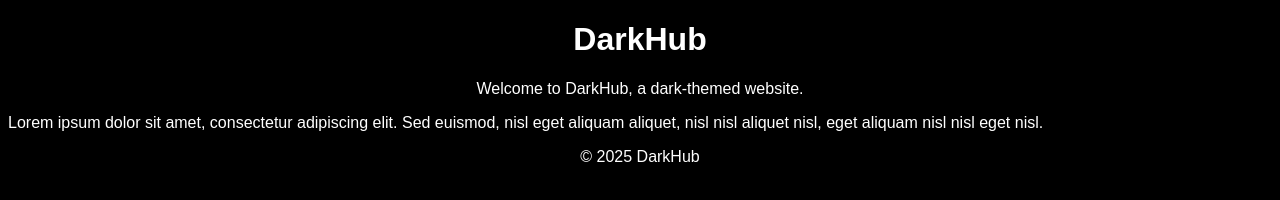
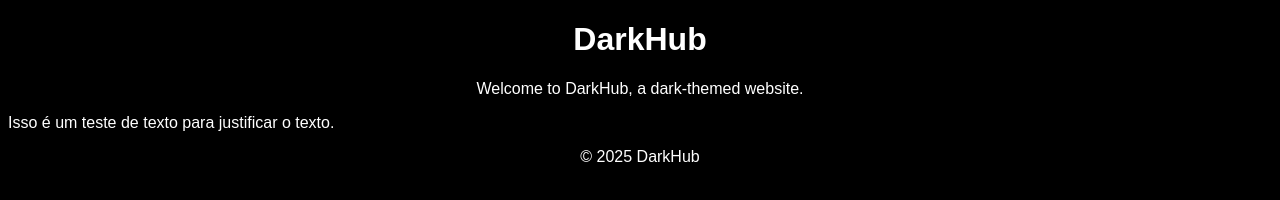
Before and after one commit to Wesleyhn/darkhub, a website: page index.html in a window 1280 px wide. Drawn offline with Linux system fonts and the light colour scheme.

Commit message:
testando-VPS

```diff
--- a/index.html
+++ b/index.html
@@ -13,10 +13,7 @@
         <main>
             <section>
                 <p class="text-intro">Welcome to DarkHub, a dark-themed website.</p>
-                <p class="text">
-                    Lorem ipsum dolor sit amet, consectetur adipiscing elit. Sed euismod, nisl eget
-                    aliquam aliquet, nisl nisl aliquet nisl, eget aliquam nisl nisl eget nisl.
-                </p>
+                <p class="text">Isso é um teste de texto para justificar o texto.</p>
             </section>
         </main>
         <footer>
```
